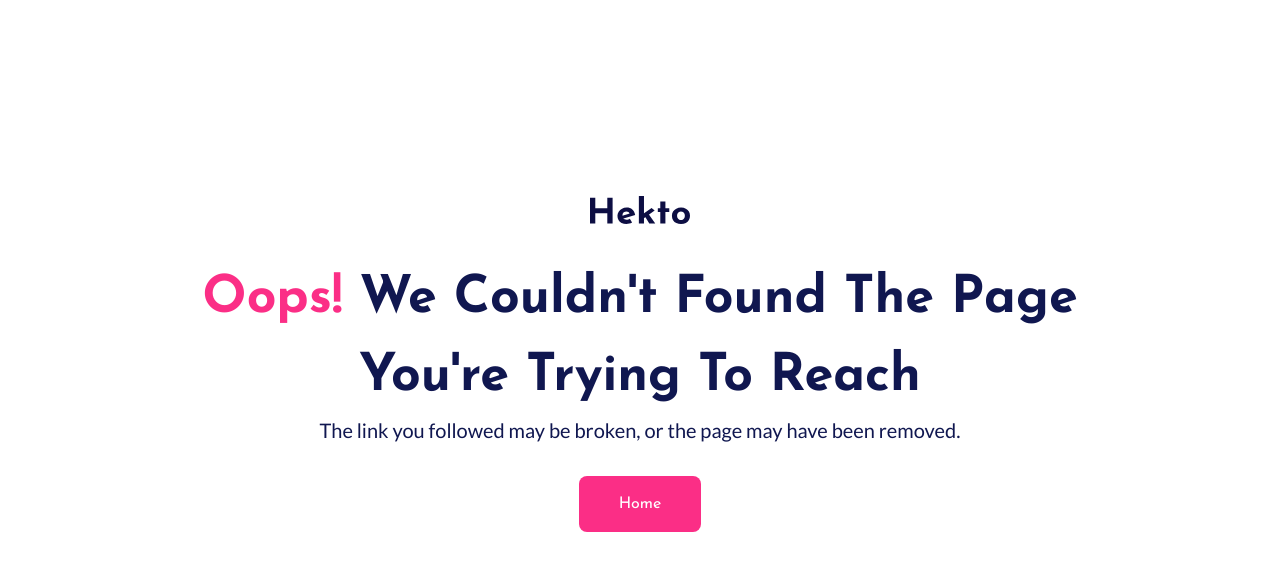
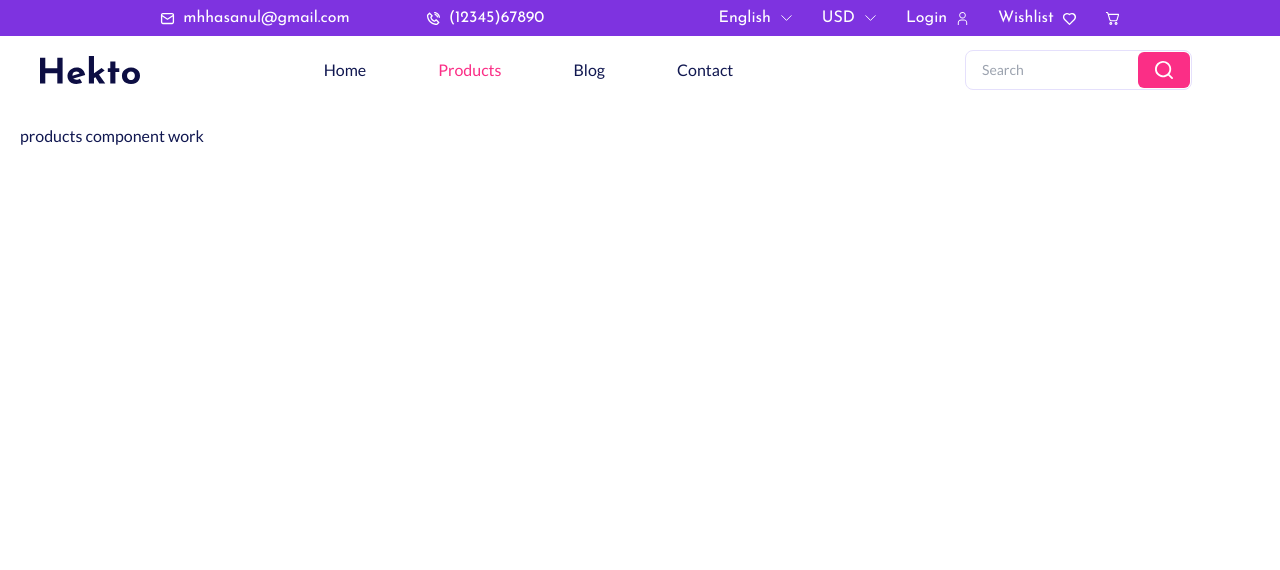
Before and after one commit to RochaDiego04/Hekto, a React (Vite) app: page /products in a window 1280 px wide. Shown: the top 570 px of the page. Built offline with nearby package versions, Linux system fonts and the light colour scheme.

Commit message:
feat [navbar]: Adding responsive navbar with searchbar

```diff
--- a/index.html
+++ b/index.html
@@ -19,6 +19,12 @@
       rel="stylesheet"
     />
 
+    <!-- Icons -->
+    <link
+      href="https://unpkg.com/boxicons@2.1.4/css/boxicons.min.css"
+      rel="stylesheet"
+    />
+
     <title>Hekto</title>
   </head>
   <body>
--- a/src/assets/ArrowIcon.tsx
+++ b/src/assets/ArrowIcon.tsx
@@ -23,8 +23,8 @@ export default function ArrowIcon({
         <path
           d="M2.99951 5L7.99967 10L12.9998 5"
           stroke={fillColor}
-          stroke-linecap="round"
-          stroke-linejoin="round"
+          strokeLinecap="round"
+          strokeLinejoin="round"
         />
       </svg>
     </div>
--- /dev/null
+++ b/src/components/CustomInput.tsx
@@ -0,0 +1,27 @@
+import { ElementType } from "react";
+import Button from "./Button/Button";
+
+type CustomInputProps = {
+  Icon?: ElementType | null;
+};
+
+export default function CustomInput({ Icon }: CustomInputProps) {
+  return (
+    <div className="flex bg-white items-center justify-center rounded-lg p-[1px] border border-grey2 text-sm pl-4 w-full md:w-auto mx-12">
+      <input
+        type="text"
+        placeholder="Search"
+        className="w-full md:w-auto focus:border-none focus:outline-none text-black"
+      />
+      <Button
+        className="light"
+        buttonType="anchor"
+        Icon={
+          Icon
+            ? () => <Icon fillColor="#fff" width="24px" height="24px" />
+            : undefined
+        }
+      ></Button>
+    </div>
+  );
+}
--- a/src/components/NavBar.tsx
+++ b/src/components/NavBar.tsx
@@ -1,14 +1,47 @@
 import { NavLink } from "react-router-dom";
+import HektoLogo from "../assets/HektoLogo";
+import SearchIcon from "../assets/SearchIcon";
+import { useState } from "react";
+import CustomInput from "./CustomInput";
+import NavList from "./NavList";
 
 export default function NavBar() {
+  const [isMenuOpen, setIsMenuOpen] = useState(false);
+
+  const navItems = [
+    { name: "Home", path: "/" },
+    { name: "Products", path: "/products" },
+    { name: "Blog", path: "/blog" },
+    { name: "Contact", path: "/contact" },
+  ];
+
   return (
-    <nav>
-      <ul>
-        <li>
-          {/* <NavLink to="/">Home</NavLink>
-          <NavLink to="/asdfa">NotFound</NavLink> */}
-        </li>
-      </ul>
+    <nav className=" flex justify-between items-center px-10">
+      <NavLink to="/" className=" inline-block py-5">
+        <HektoLogo
+          width="100px"
+          height="28px"
+          className="hover:scale-105 transition-all"
+        ></HektoLogo>
+      </NavLink>
+
+      <NavList items={navItems} className="hidden md:flex" />
+
+      <CustomInput Icon={SearchIcon}></CustomInput>
+
+      <i
+        className="bx bx-menu md:hidden block text-3xl cursor-pointer"
+        onClick={() => setIsMenuOpen((currState) => !currState)}
+      ></i>
+
+      <div
+        className={`absolute md:hidden top-[100px] left-0 w-full bg-white shadow-lg flex flex-col items-center gap-6 font-semibold text-lg transform transition-transform ${
+          isMenuOpen ? "opacity-100" : "opacity-0"
+        }`}
+        style={{ transition: "transform 0.3s ease, opacity 0.3s ease" }}
+      >
+        <NavList items={navItems} className="flex flex-col items-center" />
+      </div>
     </nav>
   );
 }
--- /dev/null
+++ b/src/components/NavList.tsx
@@ -0,0 +1,25 @@
+import { NavLink } from "react-router-dom";
+
+type NavListProps = {
+  items: { name: string; path: string }[];
+  className?: string;
+};
+
+const NavList = ({ items, className = "" }: NavListProps) => {
+  return (
+    <ul className={`flex items-center gap-12 text-base ${className}`}>
+      {items.map((item) => (
+        <li key={item.name} className="p-3 hover:text-primary">
+          <NavLink
+            to={item.path}
+            className={({ isActive }) => (isActive ? "text-primary" : "")}
+          >
+            {item.name}
+          </NavLink>
+        </li>
+      ))}
+    </ul>
+  );
+};
+
+export default NavList;
--- a/src/layout/MainLayout.tsx
+++ b/src/layout/MainLayout.tsx
@@ -5,8 +5,10 @@ import TopBar from "../components/TopBar";
 export default function MainLayout() {
   return (
     <>
-      <TopBar />
-      <NavBar />
+      <header>
+        <TopBar />
+        <NavBar />
+      </header>
       <div style={{ padding: "20px" }}>
         <Outlet />
       </div>
--- a/src/pages/NotFound/NotFound.tsx
+++ b/src/pages/NotFound/NotFound.tsx
@@ -4,7 +4,7 @@ import Button from "../../components/Button/Button";
 
 export default function NotFound() {
   return (
-    <div className=" text-center mt-40">
+    <div className=" text-center p-10 mt-16 md:p-20 md:mt-40">
       <NavLink to="/">
         <HektoLogo
           width="100px"
@@ -17,12 +17,14 @@ export default function NotFound() {
         <span className=" text-primary">Oops!</span> We couldn't found the page
         you're trying to reach
       </h1>
-      <p className=" text-xl">
+      <p className=" text-xl mt-8">
         The link you followed may be broken, or the page may have been removed.
       </p>
-      <Button mode="filled" className=" mt-8">
-        <NavLink to="/">Home</NavLink>
-      </Button>
+      <NavLink to="/">
+        <Button mode="filled" className=" mt-8">
+          Home
+        </Button>
+      </NavLink>
     </div>
   );
 }
--- /dev/null
+++ b/src/pages/Products/ProductsPage.tsx
@@ -0,0 +1,3 @@
+export default function ProductsPage() {
+  return <>products component work</>;
+}
```
Also changed, not shown: src/App.tsx (+5 -7 lines), src/assets/Name=User.svg (deleted).
